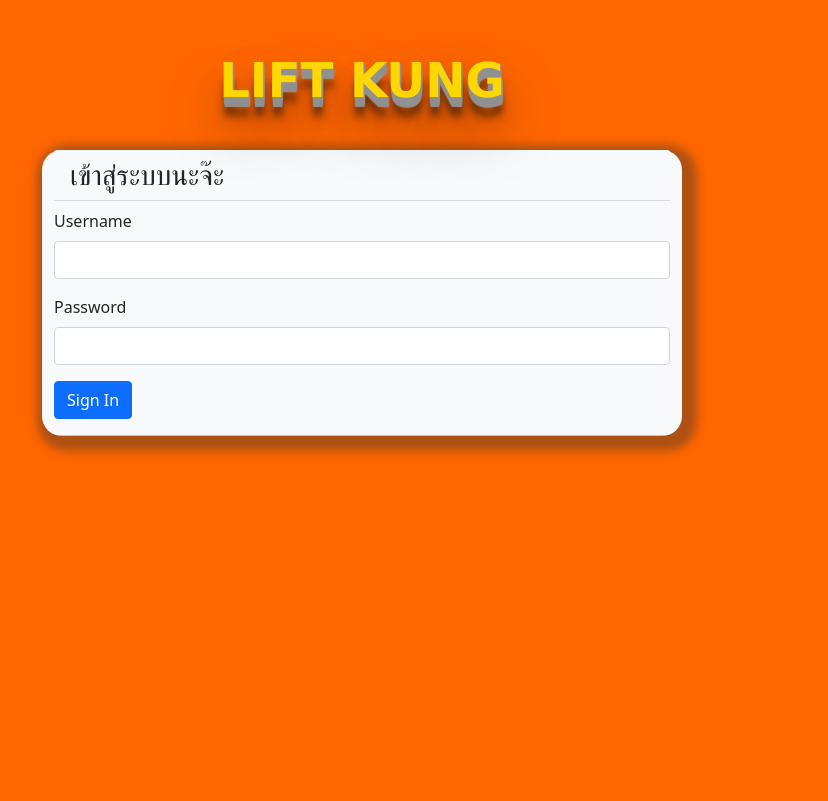
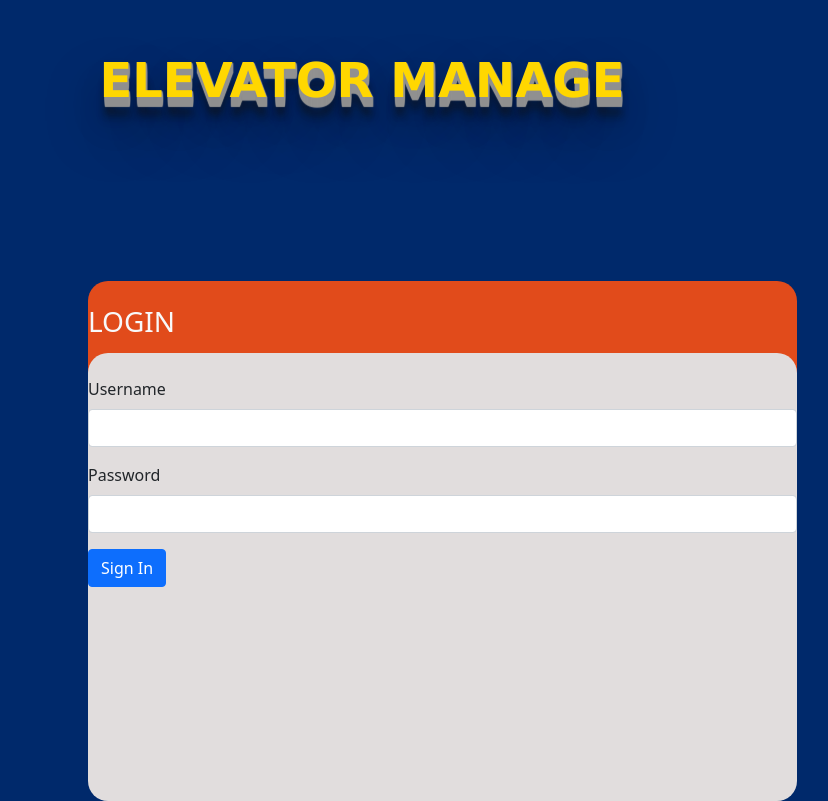
Before and after one commit to Proj-kmitl/Simulation-of-elevator, a PHP site: page /Simulation-of-elevator/login_page.php in a window 1280 px wide. Shown: the whole page, without its empty margins (278-1106 px from the left). Before the commit the page ends 456 px from the top, so only its background shows below. Run offline with PHP 8.4, Linux system fonts and the light colour scheme; some libraries are stand-ins or nearby versions.

Commit message:
Update login_page.php

```diff
--- a/Simulation-of-elevator/login_page.php
+++ b/Simulation-of-elevator/login_page.php
@@ -17,13 +17,13 @@ ini_set('default_socket_timeout', 300);
     <script src="https://code.jquery.com/jquery-3.6.0.min.js"></script>
     <style>
     body{
-        background-color: #FF6600;
+        background-color: rgba(0,41,107,1);
     }
     .container{
             display: border solid black;
             width: 50%;
         }
-        .text {
+    .text {
     position: absolute;
     top: 10%;
     right: 50%;
@@ -47,13 +47,45 @@ ini_set('default_socket_timeout', 300);
     1px 22px 10px rgba(16,16,16,0.2),
     1px 25px 35px rgba(16,16,16,0.2),
     1px 30px 60px rgba(16,16,16,0.4);
-}
+    }
+
+    .v102_142 {
+    width: 709px;
+    height: 510px;
+    background: rgba(251,80,18,0.8999999761581421);
+    opacity: 1;
+    position: absolute;
+    top: 281px;
+    left: 366px;
+    border-top-left-radius: 20px;
+    border-top-right-radius: 20px;
+    border-bottom-left-radius: 20px;
+    border-bottom-right-radius: 20px;
+    overflow: hidden;
+    }
+    .v102_379 {
+    width: 709px;
+    height: 448px;
+    background: rgba(225,221,221,1);
+    opacity: 1;
+    position: absolute;
+    top: 353px;
+    left: 366px;
+    border-top-left-radius: 20px;
+    border-top-right-radius: 20px;
+    border-bottom-left-radius: 20px;
+    border-bottom-right-radius: 20px;
+    overflow: hidden;
+    }
     </style>
 </head>
 <body>
-        <center><span class="text ">LIFT KUNG</span></center>
-    <div class="container bg-light"style="margin-top:150px;border-radius:20px;box-shadow: 5px 5px 10px 10px rgba(50,50,50,.4);">
-        <h3 class="mt-4 mb-2 card-header bg-light text-dark">เข้าสู่ระบบนะจ๊ะ</h3>
+    <center><span class="text ">ELEVATOR   Manage</span></center>
+    <div class="v102_142" color= rgba(255,251,251,0.8999999761581421) font-weight= Extra Bold>
+    <h3 class="mt-4 mb-2 text-light"> LOGIN</h3>
+    </div>
+    <div class="v102_379">
+    <br>
         <form action="login_db.php" method="post">
             <?php if(isset($_SESSION['error'])) { ?>
                 <div class="alert alert-danger" role="alert">
@@ -72,16 +104,19 @@ ini_set('default_socket_timeout', 300);
                 </div>
             <?php } ?>
             <div class="mb-3">
-                <label for="username" class="form-label">Username</label>
+                <label for="username" class="form-label">  Username</label>
                 <input type="text" class="form-control" name="username">
             </div>
             <div class="mb-3">
-                <label for="password" class="form-label">Password</label>
+                <label for="password" class="form-label">  Password</label>
                 <input type="password" class="form-control" name="password">
             </div>
             <button type="submit" name="signin" class="btn btn-primary">Sign In</button>
         </form>
-        <hr>
-    </div>
+        <br>
+        </div>
+
 </body>
+
+
 </html>
```
